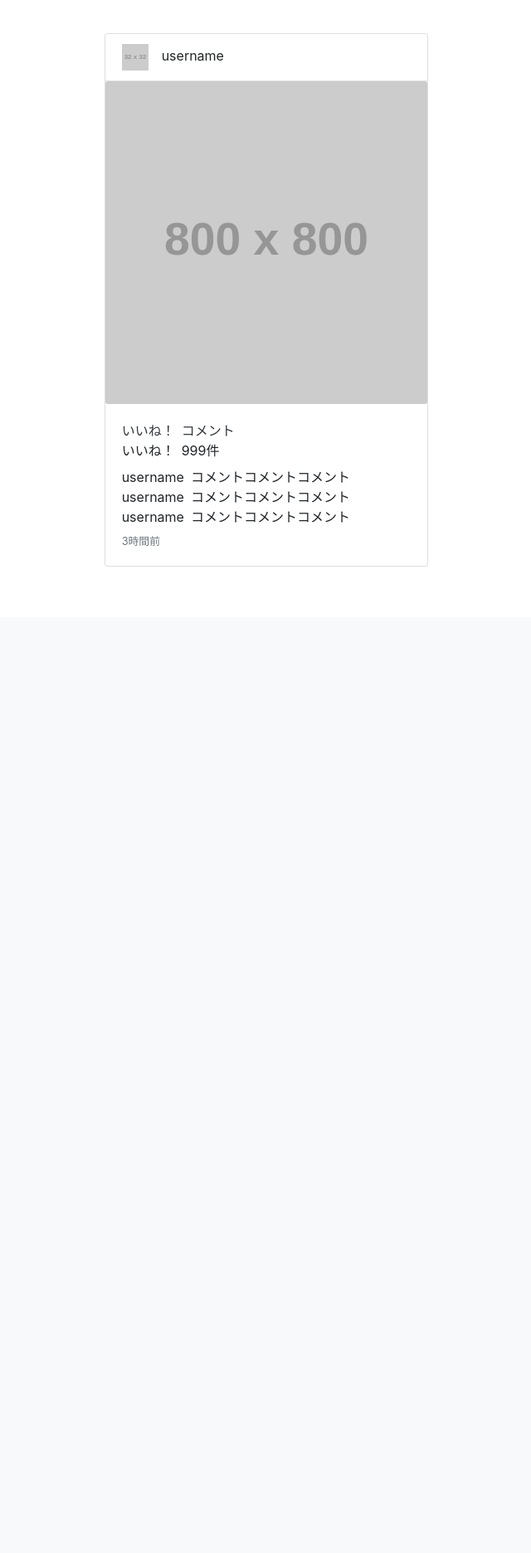
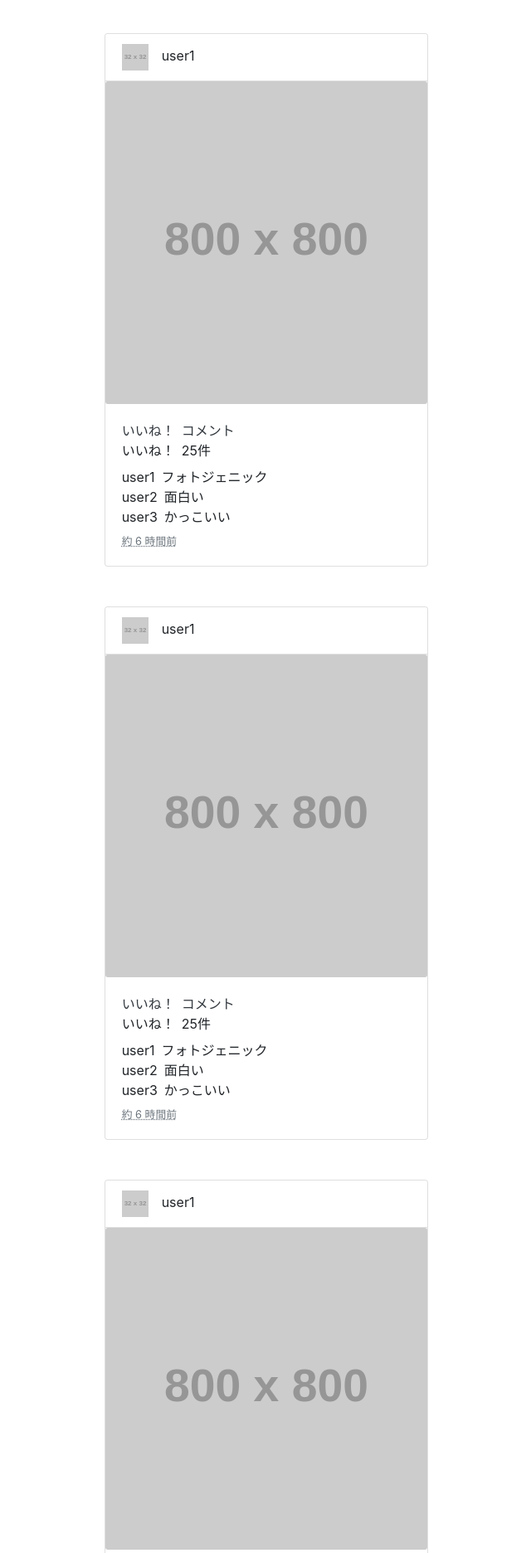
Before and after one commit to aramsan/ginstaram, a Django app: page / in a window 1280 px wide. Shown: the part 56-1928 px from the top of the page at 83% size, without its empty margins (319-959 px from the left). Before the commit the page ends 739 px from the top, so only its background shows below. Run offline with Django 3.2, Linux system fonts and the light colour scheme; grey boxes labelled with a size stand in for pictures from a placeholder-image service; some libraries are stand-ins or nearby versions.

Commit message:
ダミーデータをタイムらãラタイムラインに表示

```diff
--- a/app/ginstaram/posts/templates/posts/timeline.html
+++ b/app/ginstaram/posts/templates/posts/timeline.html
@@ -2,24 +2,26 @@
 {% block contents %}
       <!-- timeline section-->
       <section>
+        {% for post in post_list %}
         <div class="row p-4 text-lefti">
           <div class ="col-4 offset-4">
             <div class="card">
               <ul class="list-group list-group-flush">
-                <li class="list-group-item"><img src="https://placehold.jp/32x32.png" class="pr-3">username</li>
+                <li class="list-group-item"><img src="{{ post.author.picture }}" class="pr-3">{{ post.author.username }}</li>
               </ul>
-              <img class="card-img" src="https://placehold.jp/800x800.png">
+              <img class="card-img" src="{{ post.picture }}">
               <div class="card-body">
                 <div><a href="#" class="pr-2 text-dark">いいね！</a><a href="#" class="text-dark">コメント</a></div>
-                <div class="pb-2"><span class="mr-2">いいね！</span>999件</div>
-                <div><span class="mr-2">username</span>コメントコメントコメント</div>
-                <div><span class="mr-2">username</span>コメントコメントコメント</div>
-                <div><span class="mr-2">username</span>コメントコメントコメント</div>
-                <div class="pt-2"><small><span class="text-secondary">3時間前</span></small></div>
-              </ul>
+                <div class="pb-2"><span class="mr-2">いいね！</span>{{ post.like }}件</div>
+                {% for comment in post.comment %}
+                <div><span class="mr-2">{{ comment.username }}</span>{{ comment.comment }}</div>
+                {% endfor %}
+                <div class="pt-2"><small><abbr class="timeago text-secondary" title="{{ post.time }}">更新時間</abbr></small></div>
+              </div>
             </div>
           </div>
         </div>
+        {% endfor %}
       </section>
       <!-- /timeline section-->
 
--- a/app/ginstaram/posts/views.py
+++ b/app/ginstaram/posts/views.py
@@ -1,4 +1,50 @@
 from django.shortcuts import render
 
 def timeline(request):
-    return render(request, 'posts/timeline.html')
+    post_list = [
+        {
+            'author':{'username':"user1",'picture':"https://placehold.jp/32x32.png"},
+            'picture':"https://placehold.jp/800x800.png",
+            'like':25,
+            'time':"2018-05-08T20:00:00Z+09",
+            'comment':[
+                { 'username':"user1", 'comment':"フォトジェニック"} ,
+                { 'username':"user2", 'comment':"面白い"} ,
+                { 'username':"user3", 'comment':"かっこいい"} ,
+            ],
+        },
+        {
+            'author':{'username':"user1",'picture':"https://placehold.jp/32x32.png"},
+            'picture':"https://placehold.jp/800x800.png",
+            'like':25,
+            'time':"2018-05-08T20:00:00Z+09",
+            'comment':[
+                { 'username':"user1", 'comment':"フォトジェニック"} ,
+                { 'username':"user2", 'comment':"面白い"} ,
+                { 'username':"user3", 'comment':"かっこいい"} ,
+            ],
+        },
+        {
+            'author':{'username':"user1",'picture':"https://placehold.jp/32x32.png"},
+            'picture':"https://placehold.jp/800x800.png",
+            'like':25,
+            'time':"2018-05-08T20:00:00Z+09",
+            'comment':[
+                { 'username':"user1", 'comment':"フォトジェニック"} ,
+                { 'username':"user2", 'comment':"面白い"} ,
+                { 'username':"user3", 'comment':"かっこいい"} ,
+            ],
+        },
+        {
+            'author':{'username':"user1",'picture':"https://placehold.jp/32x32.png"},
+            'picture':"https://placehold.jp/800x800.png",
+            'like':25,
+            'time':"2018-05-08T20:00:00Z+09",
+            'comment':[
+                { 'username':"user1", 'comment':"フォトジェニック"} ,
+                { 'username':"user2", 'comment':"面白い"} ,
+                { 'username':"user3", 'comment':"かっこいい"} ,
+            ],
+        },
+    ]
+    return render(request, 'posts/timeline.html', {'post_list':post_list})
--- a/app/ginstaram/templates/base/base.html
+++ b/app/ginstaram/templates/base/base.html
@@ -15,6 +15,30 @@
     <script src="https://maxcdn.bootstrapcdn.com/bootstrap/4.0.0/js/bootstrap.min.js" integrity="sha384-JZR6Spejh4U02d8jOt6vLEHfe/JQGiRRSQQxSfFWpi1MquVdAyjUar5+76PVCmYl" crossorigin="anonymous"></script>
     <script type="text/javascript" src="{% static "/js/jquery.validationEngine.js" %}" charset="utf-8"></script>
     <script type="text/javascript" src="{% static "/js/jquery.validationEngine-ja.js" %}" charset="utf-8"></script>
+    <script type="text/javascript" src="{% static "/js/jquery.timeago.js" %}"></script>
+    <script>
+    $(document).ready(function(){
+      jQuery.timeago.settings.strings = {
+        prefixAgo: "",
+        prefixFromNow: "今から",
+        suffixAgo: "前",
+        suffixFromNow: "後",
+        seconds: "1 分未満",
+        minute: "約 1 分",
+        minutes: "%d 分",
+        hour: "約 1 時間",
+        hours: "約 %d 時間",
+        day: "約 1 日",
+        days: "約 %d 日",
+        month: "約 1 ヶ月",
+        months: "約 %d ヶ月",
+        year: "約 1 年",
+        years: "約 %d 年",
+        wordSeparator: ""
+      };
+      $('abbr.timeago').timeago();
+    });
+    </script>
   </head>
   <body>
     <header>
```
Also changed, not shown: app/ginstaram/static/js/jquery.timeago.js (added).
